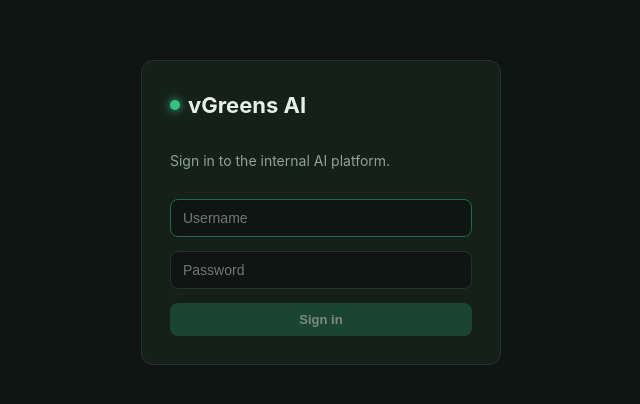
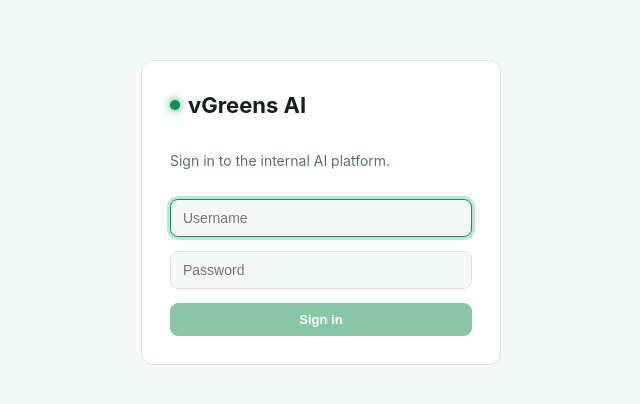
Before and after one commit to achrefmessai01/vgreens-ai-web, a React (Vite) app: page / in a window 1280 px wide. Shown: the part 188-592 px from the top of the page, without its empty margins (319-959 px from the left). Built offline with nearby package versions, Linux system fonts and the light colour scheme; no server answers.

Commit message:
web: D1 design system (tokens + light/dark toggle + primitives) + Monitoring page

```diff
--- /dev/null
+++ b/src/ThemeContext.tsx
@@ -0,0 +1,22 @@
+import { createContext, useContext, useEffect, useState, type ReactNode } from "react";
+
+type Theme = "light" | "dark";
+const Ctx = createContext<{ theme: Theme; toggle: () => void }>({ theme: "dark", toggle: () => {} });
+export function useTheme() { return useContext(Ctx); }
+
+export function ThemeProvider({ children }: { children: ReactNode }) {
+  const [theme, setTheme] = useState<Theme>(() => {
+    const saved = localStorage.getItem("vg-theme") as Theme | null;
+    if (saved === "light" || saved === "dark") return saved;
+    return window.matchMedia?.("(prefers-color-scheme: light)").matches ? "light" : "dark";
+  });
+  useEffect(() => {
+    document.documentElement.setAttribute("data-theme", theme);
+    localStorage.setItem("vg-theme", theme);
+  }, [theme]);
+  return (
+    <Ctx.Provider value={{ theme, toggle: () => setTheme((t) => (t === "dark" ? "light" : "dark")) }}>
+      {children}
+    </Ctx.Provider>
+  );
+}
--- a/src/components/Layout.tsx
+++ b/src/components/Layout.tsx
@@ -2,9 +2,11 @@ import { NavLink, Outlet } from "react-router-dom";
 import { api } from "../api";
 import { roleAtLeast } from "../auth";
 import { useAuth } from "../AuthContext";
+import { useTheme } from "../ThemeContext";
 
 export default function Layout() {
   const { user, setUser } = useAuth();
+  const { theme, toggle } = useTheme();
 
   async function signOut() {
     try { await api.logout(); } catch { /* ignore */ }
@@ -29,8 +31,12 @@ export default function Layout() {
           )}
         </nav>
         <div className="user-box">
+          <button className="theme-toggle" style={{ marginRight: 10 }} onClick={toggle}
+                  title={`Switch to ${theme === "dark" ? "light" : "dark"} theme`} aria-label="Toggle theme">
+            {theme === "dark" ? "☀ Light" : "☾ Dark"}
+          </button>
           <span className="muted">{user?.username}</span>
-          <span className="badge neutral" style={{ marginLeft: 6 }}>{user?.role}</span>
+          <span className="badge info" style={{ marginLeft: 6 }}>{user?.role}</span>
           <button className="btn ghost" style={{ marginLeft: 10 }} onClick={signOut}>Sign out</button>
         </div>
       </header>
--- a/src/main.tsx
+++ b/src/main.tsx
@@ -1,10 +1,13 @@
 import React from "react";
 import ReactDOM from "react-dom/client";
 import App from "./App";
+import { ThemeProvider } from "./ThemeContext";
 import "./styles.css";
 
 ReactDOM.createRoot(document.getElementById("root")!).render(
   <React.StrictMode>
-    <App />
+    <ThemeProvider>
+      <App />
+    </ThemeProvider>
   </React.StrictMode>
 );
--- a/src/styles.css
+++ b/src/styles.css
@@ -1,4 +1,21 @@
+/* ---- design tokens ---------------------------------------------------- */
+/* Scales are theme-independent; colour tokens are themed below. */
 :root {
+  /* spacing scale */
+  --space-1: 4px; --space-2: 8px; --space-3: 12px; --space-4: 16px;
+  --space-5: 24px; --space-6: 32px; --space-7: 48px;
+  /* radii + elevation */
+  --radius-sm: 8px; --radius: 12px; --radius-lg: 16px;
+  --shadow-1: 0 1px 2px rgba(0,0,0,.18);
+  --shadow-2: 0 4px 16px rgba(0,0,0,.22);
+  /* typography */
+  --fs-xs: 12px; --fs-sm: 13px; --fs-md: 14px; --fs-lg: 16px; --fs-xl: 20px; --fs-2xl: 24px;
+  --focus-ring: 0 0 0 3px rgba(53,194,129,.35);
+  --transition: 120ms ease;
+}
+
+/* Dark theme (default) */
+:root, :root[data-theme="dark"] {
   --bg: #0f1512;
   --panel: #16201b;
   --panel-2: #1c2822;
@@ -10,7 +27,27 @@
   --amber: #e0b341;
   --red: #e06a5a;
   --cyan: #4fb6c9;
-  --radius: 12px;
+  --primary: #1f6b4b;
+  --primary-fg: #ffffff;
+  color-scheme: dark;
+}
+
+/* Light theme */
+:root[data-theme="light"] {
+  --bg: #f5f8f6;
+  --panel: #ffffff;
+  --panel-2: #eef3f0;
+  --border: #d9e2dc;
+  --text: #14211b;
+  --muted: #5f6f66;
+  --green: #12904f;
+  --green-dim: #12904f;
+  --amber: #9a6b06;
+  --red: #c0392b;
+  --cyan: #1f7f92;
+  --primary: #12904f;
+  --primary-fg: #ffffff;
+  color-scheme: light;
 }
 
 * { box-sizing: border-box; }
@@ -93,7 +130,8 @@ body {
 }
 .btn:hover:not(:disabled) { border-color: var(--green-dim); }
 .btn:disabled { opacity: .5; cursor: default; }
-.btn.primary { background: var(--green-dim); border-color: var(--green-dim); font-weight: 600; }
+.btn.primary { background: var(--primary); border-color: var(--primary); color: var(--primary-fg); font-weight: 600; }
+.btn:focus-visible, .input:focus-visible { outline: none; box-shadow: var(--focus-ring); }
 .btn.ghost { background: transparent; }
 
 .error-box { background: rgba(224,106,90,.12); border: 1px solid rgba(224,106,90,.4); color: var(--red); padding: 10px 12px; border-radius: 8px; font-size: 13px; }
@@ -154,3 +192,21 @@ body {
 
 .sm-btn { padding: 4px 12px; font-size: 12px; }
 .metrics-cell { font-size: 12px; color: var(--muted); }
+
+/* ---- D1 primitives ---- */
+.page-header { display:flex; align-items:flex-start; justify-content:space-between; gap:var(--space-4); margin-bottom:var(--space-4); }
+.page-header h1 { font-size:var(--fs-xl); margin:0 0 2px; }
+.page-header .ph-desc { color:var(--muted); font-size:var(--fs-sm); }
+.stat { background:var(--panel); border:1px solid var(--border); border-radius:var(--radius); padding:var(--space-4); box-shadow:var(--shadow-1); }
+.stat .stat-label { color:var(--muted); font-size:var(--fs-xs); text-transform:uppercase; letter-spacing:.04em; }
+.stat .stat-value { font-size:var(--fs-2xl); font-weight:700; margin-top:var(--space-1); }
+.empty-state { text-align:center; color:var(--muted); padding:var(--space-6); border:1px dashed var(--border); border-radius:var(--radius); }
+.empty-state .es-title { color:var(--text); font-weight:600; margin-bottom:var(--space-1); }
+.skeleton { display:block; background:linear-gradient(90deg,var(--panel-2) 25%,var(--border) 37%,var(--panel-2) 63%); background-size:400% 100%; animation:skl 1.2s ease-in-out infinite; border-radius:6px; }
+@keyframes skl { 0%{background-position:100% 0} 100%{background-position:0 0} }
+@media (prefers-reduced-motion: reduce){ .skeleton{ animation:none } }
+.theme-toggle { border:1px solid var(--border); background:var(--panel-2); color:var(--text); border-radius:8px; padding:6px 10px; cursor:pointer; font-size:var(--fs-xs); }
+.theme-toggle:hover { border-color:var(--green-dim); }
+.badge.warning { background: rgba(224,179,65,.15); color: var(--amber); }
+.badge.info { background: rgba(79,182,201,.15); color: var(--cyan); }
+.badge.active { background: rgba(53,194,129,.20); color: var(--green); }
--- /dev/null
+++ b/src/ui/Card.tsx
@@ -0,0 +1,4 @@
+import type { HTMLAttributes } from "react";
+export function Card({ className = "", ...rest }: HTMLAttributes<HTMLDivElement>) {
+  return <div className={`card ${className}`.trim()} {...rest} />;
+}
--- /dev/null
+++ b/src/ui/EmptyState.tsx
@@ -0,0 +1,4 @@
+import type { ReactNode } from "react";
+export function EmptyState({ title, children }: { title: string; children?: ReactNode }) {
+  return <div className="empty-state"><div className="es-title">{title}</div>{children}</div>;
+}
--- /dev/null
+++ b/src/ui/Skeleton.tsx
@@ -0,0 +1,5 @@
+import type { CSSProperties } from "react";
+export function Skeleton({ height = 16, width = "100%", style }:
+  { height?: number | string; width?: number | string; style?: CSSProperties }) {
+  return <span className="skeleton" style={{ height, width, ...style }} />;
+}
--- /dev/null
+++ b/src/ui/index.ts
@@ -0,0 +1,6 @@
+export { Button } from "./Button";
+export { Card } from "./Card";
+export { PageHeader } from "./PageHeader";
+export { Skeleton } from "./Skeleton";
+export { EmptyState } from "./EmptyState";
+export { Badge } from "./Badge";
```
Also changed, not shown: src/ui/Badge.tsx (added, +12 -0 lines), src/ui/Button.tsx (added, +7 -0 lines), src/ui/PageHeader.tsx (added, +13 -0 lines).
